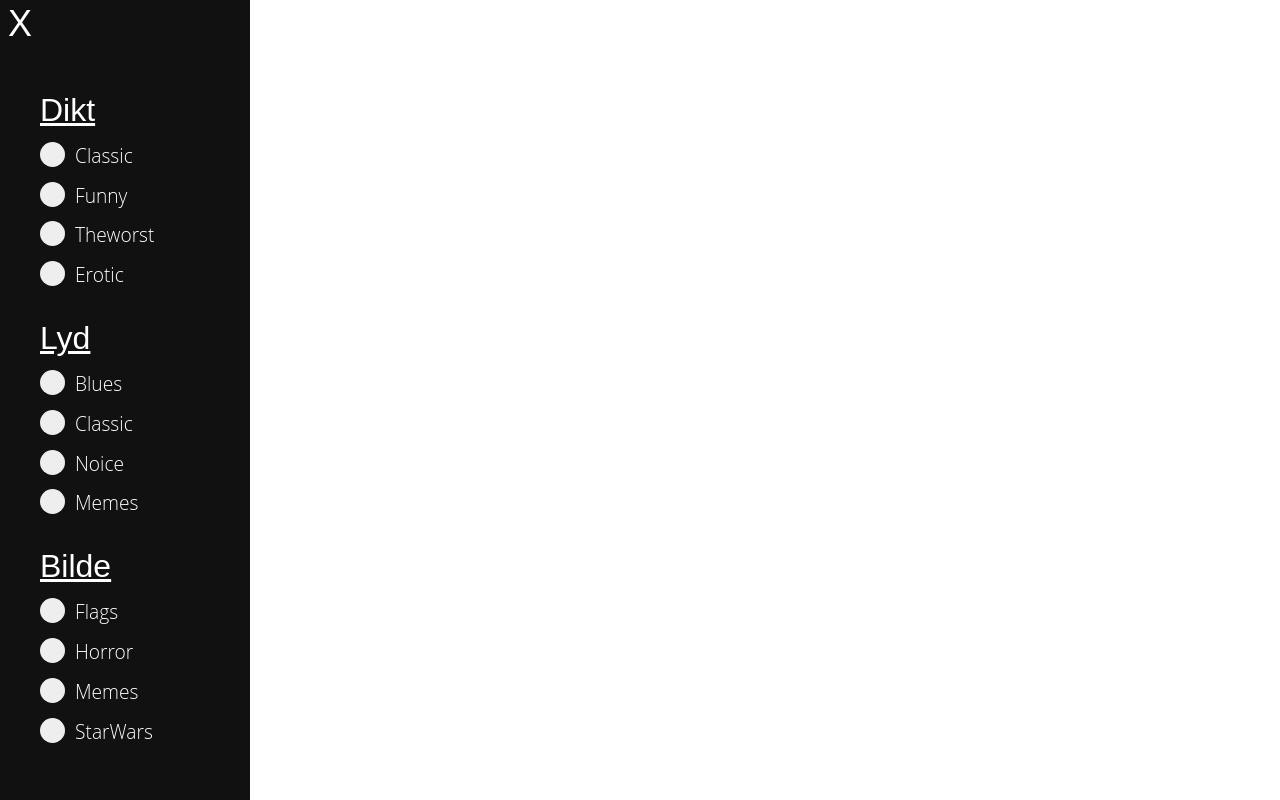
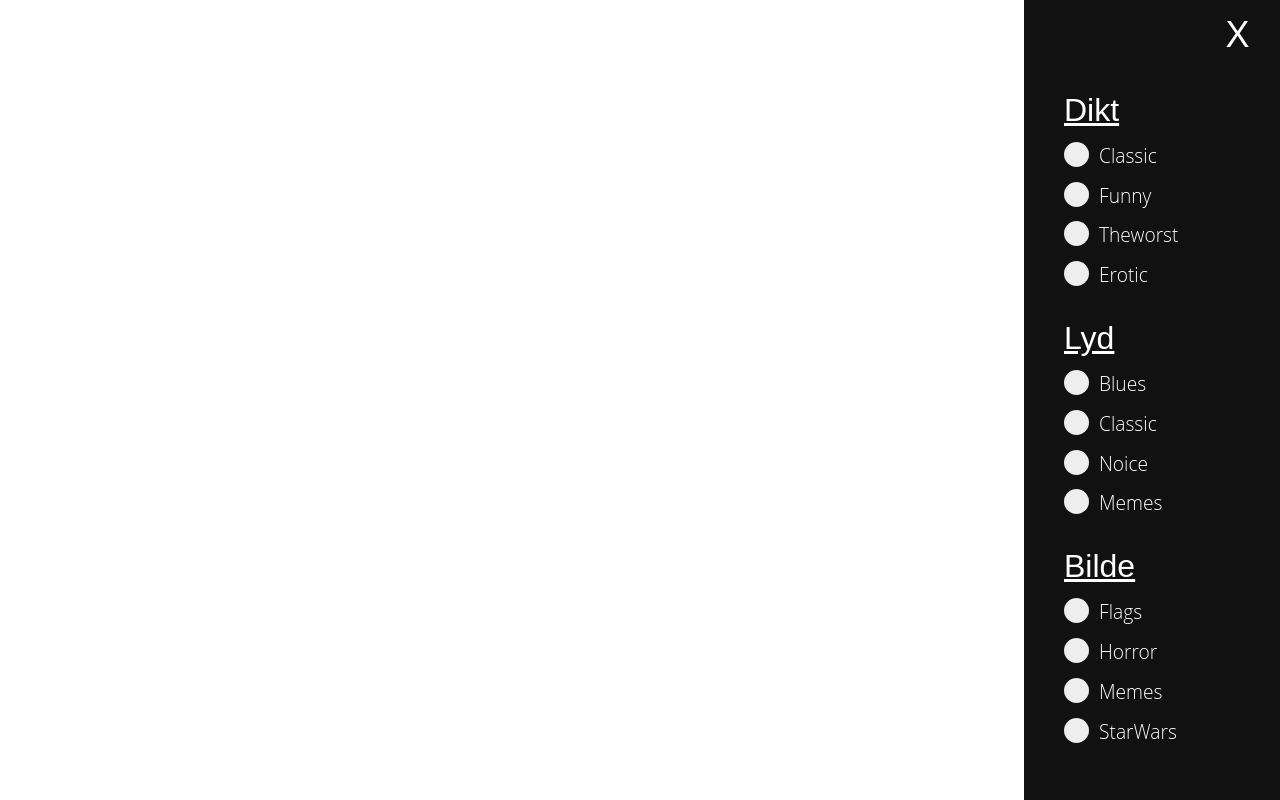
Before and after one commit to IT2810/it2810-webutvikling-h18-prosjekt-2-gruppe--39, a React (Create React App) app: page / in a window 1280 px wide. Built offline with nearby package versions, Linux system fonts and the light colour scheme.

Commit message:
image scaling 'works'

```diff
--- a/src/App.css
+++ b/src/App.css
@@ -4,12 +4,12 @@ html {
 
 .container-menu-closed {
   display: grid;
-  grid-template-columns: 25px auto 25px;
+  grid-template-columns: auto auto 1.6rem;
 }
 
 .container-menu-open {
   display: grid;
-  grid-template-columns: 250px auto 25px;
+  grid-template-columns: auto auto 16rem;
 }
 
 .card-wrapper {
@@ -20,8 +20,12 @@ html {
 }
 
 .hamburger {
-  font-size: 2rem;
+  font-size: 2.3rem;
   cursor: pointer;
-  margin: 0 0 0 0.5rem;
+  margin: 0.5rem 0 0 1rem;
   padding: 0;
+  -webkit-user-select: none;
+  -moz-user-select: none;
+  -ms-user-select: none;
+  user-select: none;
 }
--- a/src/App.js
+++ b/src/App.js
@@ -29,20 +29,6 @@ class App extends Component {
             : 'container-menu-closed'
         }
       >
-        {this.state.isMenuOpen ? (
-          <div className="sidebar-wrapper">
-            <Sidebar
-              callback={this.handleMenuToggle}
-              loadPoems={this.handlePoemLoad}
-              loadAudio={this.handleAudioLoad}
-              loadImages={this.handleImageLoad}
-            />
-          </div>
-        ) : (
-          <span className="hamburger" onClick={() => this.handleMenuToggle()}>
-            &#9776;
-          </span>
-        )}
         <div className="card-wrapper">
           <Cards
             className="cards"
@@ -51,6 +37,18 @@ class App extends Component {
             images={this.state.images}
           />
         </div>
+        {this.state.isMenuOpen ? (
+          <Sidebar
+            callback={this.handleMenuToggle}
+            loadPoems={this.handlePoemLoad}
+            loadAudio={this.handleAudioLoad}
+            loadImages={this.handleImageLoad}
+          />
+        ) : (
+          <span className="hamburger" onClick={() => this.handleMenuToggle()}>
+            &#9776;
+          </span>
+        )}
       </div>
     );
   }
--- a/src/components/Card/Card.css
+++ b/src/components/Card/Card.css
@@ -4,6 +4,8 @@
   border: solid black 2px;
   white-space: pre-line;
   margin: 0.5rem 0.5rem;
+  max-width: 30rem;
+  min-width: 15rem;
 }
 
 .card-wrapper {
@@ -11,3 +13,8 @@
   display: flex;
   flex-flow: row wrap;
 }
+
+svg {
+  max-width: 100%;
+  max-height: 100%;
+}
--- a/src/components/Card/Card.js
+++ b/src/components/Card/Card.js
@@ -42,7 +42,12 @@ class Card extends React.Component {
       if (info && i === 2) {
         console.log(info);
         imageSvg = info;
-        image = <div dangerouslySetInnerHTML={{ __html: imageSvg }} />;
+        image = (
+          <div
+            className="svg-container"
+            dangerouslySetInnerHTML={{ __html: imageSvg }}
+          />
+        );
       }
     });
 
--- a/src/components/Sidebar/Sidebar.css
+++ b/src/components/Sidebar/Sidebar.css
@@ -1,10 +1,10 @@
 .sidebar {
   height: 100%;
-  width: 250px;
+  width: 16rem;
   position: fixed;
   z-index: 1;
   top: 0;
-  left: 0;
+  right: 0;
   background-color: #111;
   overflow-x: hidden;
   transition: 0.5s;
@@ -17,7 +17,7 @@
 
 .sidebar a {
   text-decoration: none;
-  font-size: 25px;
+  font-size: 1.6rem;
   color: #818181;
   display: block;
   transition: 0.3s;
@@ -43,13 +43,12 @@
 
 .sidebar .btn-close {
   position: absolute;
-  top: 0.2rem;
-  right: 25px;
+  top: 0.9rem;
+  right: 1.9rem;
   font-size: 36px;
   color: white;
   cursor: pointer;
   border: none;
-  left: 0.5rem;
 }
 
 .radio-container {
--- a/src/components/Sidebar/Sidebar.js
+++ b/src/components/Sidebar/Sidebar.js
@@ -43,7 +43,6 @@ class Sidebar extends React.Component {
 
   render() {
     return (
-      <div>
       <div className="sidebar" id="sidebar">
         <a className="btn-close" onClick={this.props.callback}>
           X
@@ -77,7 +76,6 @@ class Sidebar extends React.Component {
           ])}
         </ul>
       </div>
-      </div>
     );
   }
 
@@ -93,7 +91,7 @@ class Sidebar extends React.Component {
         this.fetchSound(kat);
         break;
       default:
-        console.log('Nothing here');
+        console.error('Something seems to have gone awefully wrong');
     }
   }
 
```
Also changed, not shown: public/media/images/flags/mozambique.svg, public/media/images/flags/redneck.svg. Lines whose indentation alone changed are shown as unchanged.
